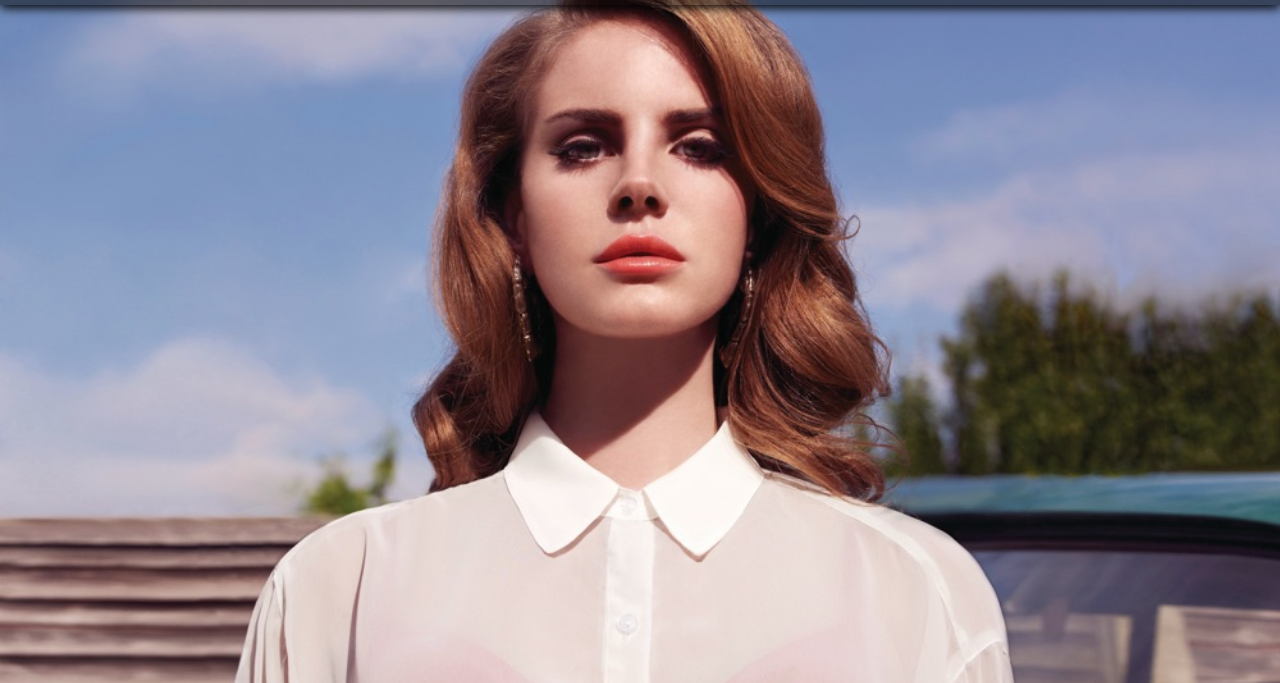
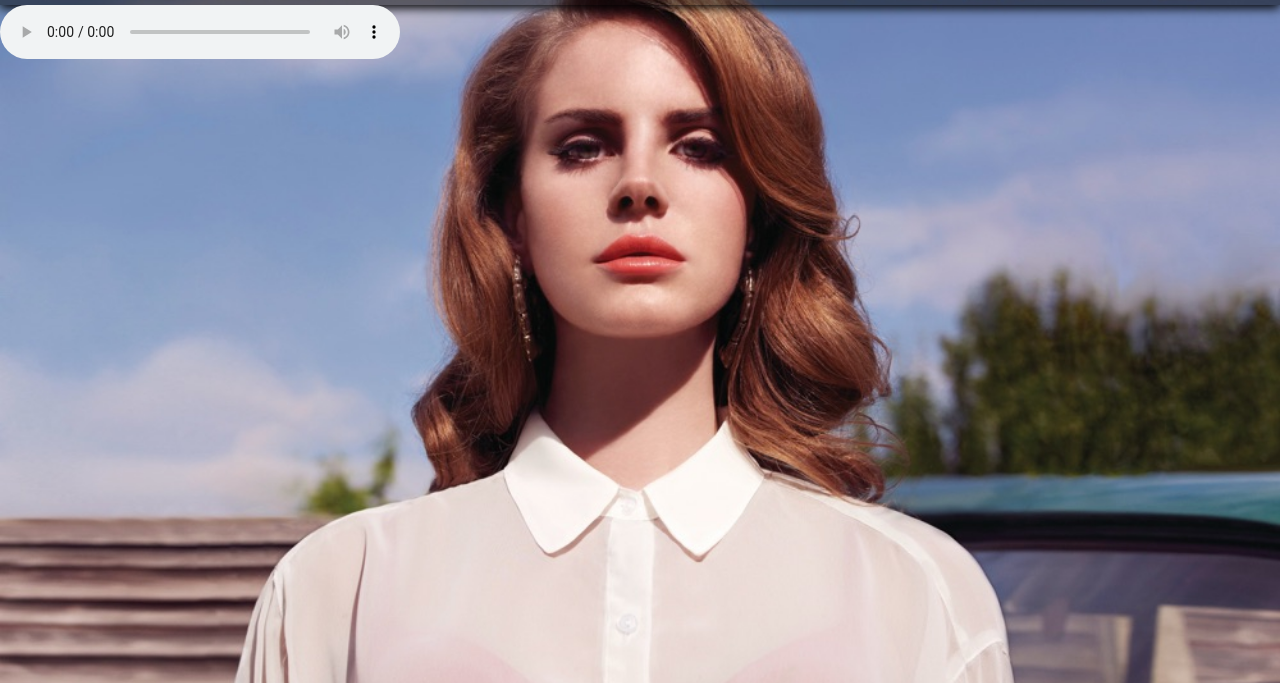
Before and after one commit to danielvalentim14/web_ana.github.io, a plain HTML site: page index.html in a window 1280 px wide. Shown: the part 117-800 px from the top of the page. Drawn offline with Linux system fonts and the light colour scheme.

Commit message:
Atualizar o index.html

```diff
--- a/index.html
+++ b/index.html
@@ -76,7 +76,7 @@
     </div>
   </header>
 <div>
-<audio hidden src="Lana Del Rey Born To Die.mp3" controls="true" autoplay="true">
+   <audio src="Lana Del Rey  Born To Die.mp3" controls="true" autoplay="true">
 </div>
 
 </body>
```
